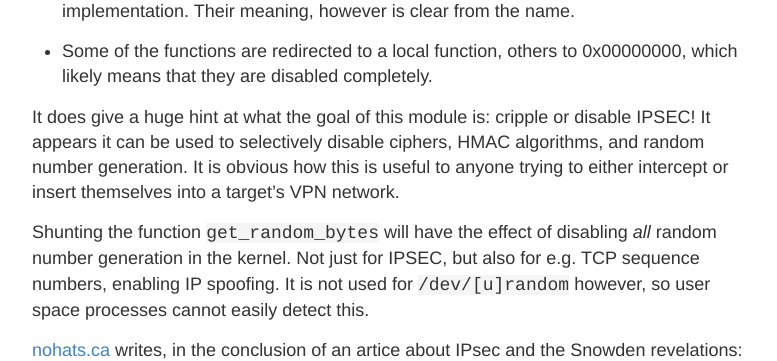
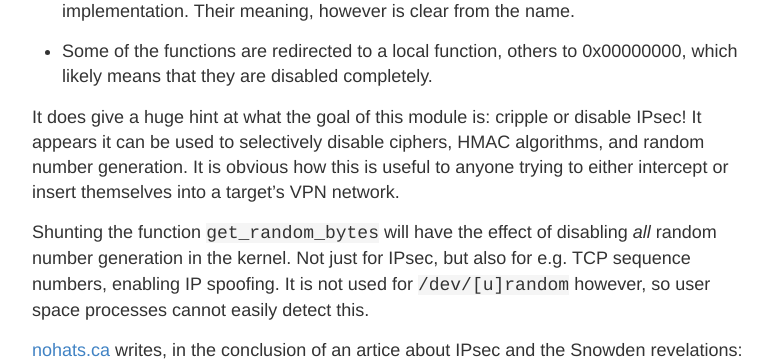
Before and after one commit to laanwj/laanwj.github.io, a Jekyll site: the page built from _posts/2016-09-01-tadaqueos.md, in a window 1280 px wide and 900 px high, scrolled down 2132 px. Shown: the part 153-514 px from the top of the window, without its empty margins (248-1025 px from the left). Built offline with Jekyll 4.4.1, drawn with Linux system fonts in a browser that asks for light colours.

```diff
--- a/_posts/2016-09-01-tadaqueos.md
+++ b/_posts/2016-09-01-tadaqueos.md
@@ -50,9 +50,9 @@ It looks like this is a noteworthy module after all:
 - Some of the functions are redirected to a local function, others to
   0x00000000, which likely means that they are disabled completely.
 
-It does give a huge hint at what the goal of this module is: cripple or disable IPSEC! It appears it can be used to selectively disable ciphers, HMAC algorithms, and random number generation. It is obvious how this is useful to anyone trying to either intercept or insert themselves into a target's VPN network.
+It does give a huge hint at what the goal of this module is: cripple or disable IPsec! It appears it can be used to selectively disable ciphers, HMAC algorithms, and random number generation. It is obvious how this is useful to anyone trying to either intercept or insert themselves into a target's VPN network.
 
-Shunting the function `get_random_bytes` will have the effect of disabling *all* random number generation in the kernel. Not just for IPSEC, but also for e.g. TCP sequence numbers, enabling IP spoofing. It is not used for `/dev/[u]random` however, so user space processes cannot easily detect this.
+Shunting the function `get_random_bytes` will have the effect of disabling *all* random number generation in the kernel. Not just for IPsec, but also for e.g. TCP sequence numbers, enabling IP spoofing. It is not used for `/dev/[u]random` however, so user space processes cannot easily detect this.
 
 [nohats.ca](https://nohats.ca/wordpress/blog/2014/12/29/dont-stop-using-ipsec-just-yet/) writes, in the conclusion of an artice about IPsec and the Snowden revelations:
 
```
